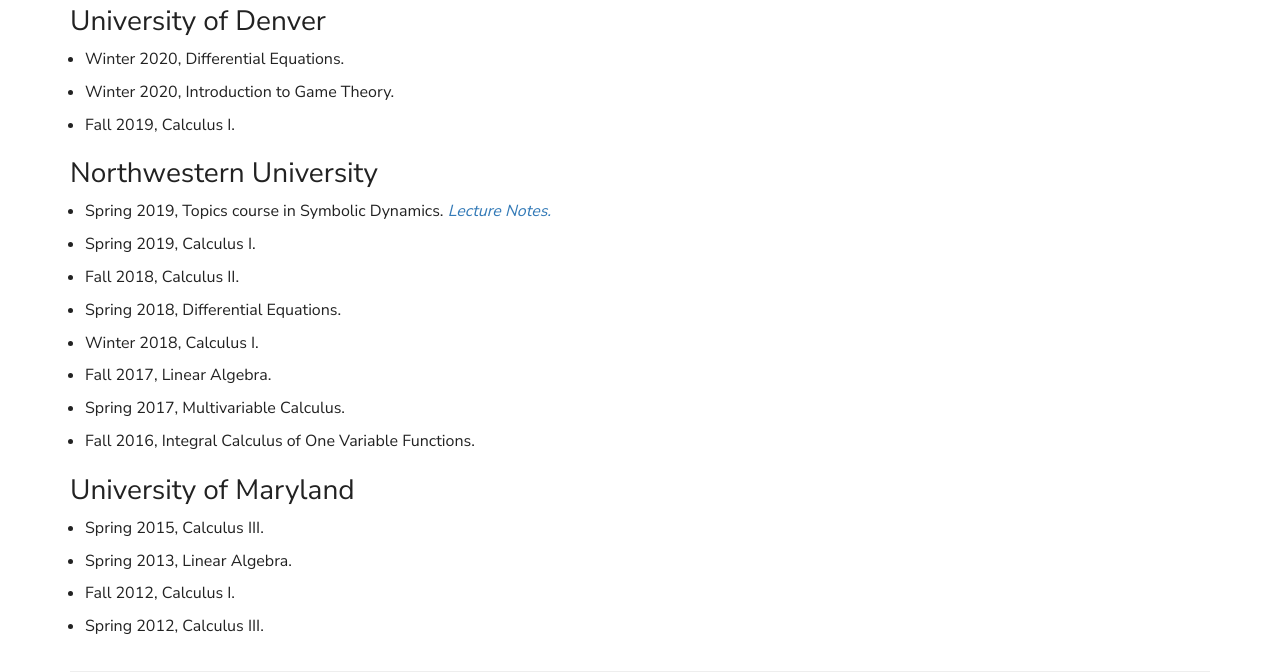
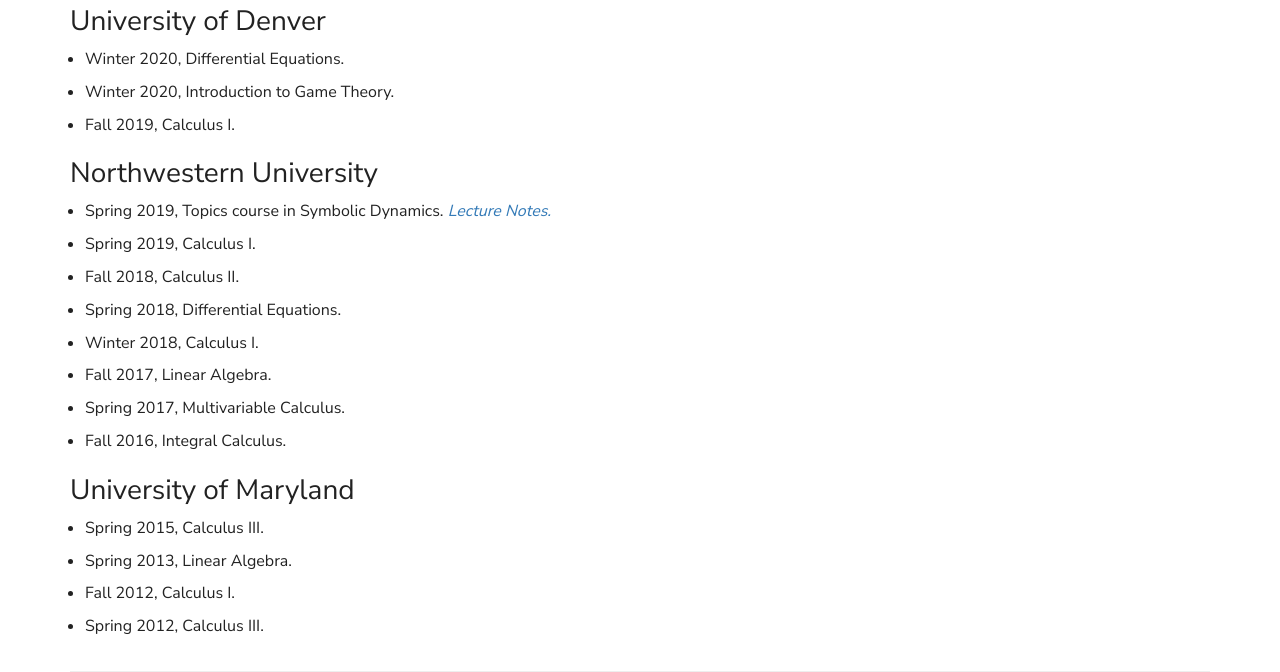
Before and after one commit to s-schmieding/s-schmieding.github.io, a plain HTML site: page teaching.html in a window 1280 px wide. Shown: the part 114-786 px from the top of the page. Drawn offline with nearby package versions, Linux system fonts and the light colour scheme; a web font is replaced by a local one.

Commit message:
old teaching

```diff
--- a/teaching.html
+++ b/teaching.html
@@ -85,7 +85,7 @@
 	    <li> Winter 2018, Calculus I.</li>
             <li> Fall 2017, Linear Algebra.</li>
             <li> Spring 2017, Multivariable Calculus.</li>
-            <li> Fall 2016, Integral Calculus of One Variable Functions.</li>
+            <li> Fall 2016, Integral Calculus.</li>
           </ul>
 
            <h3>University of Maryland</h3>
```
